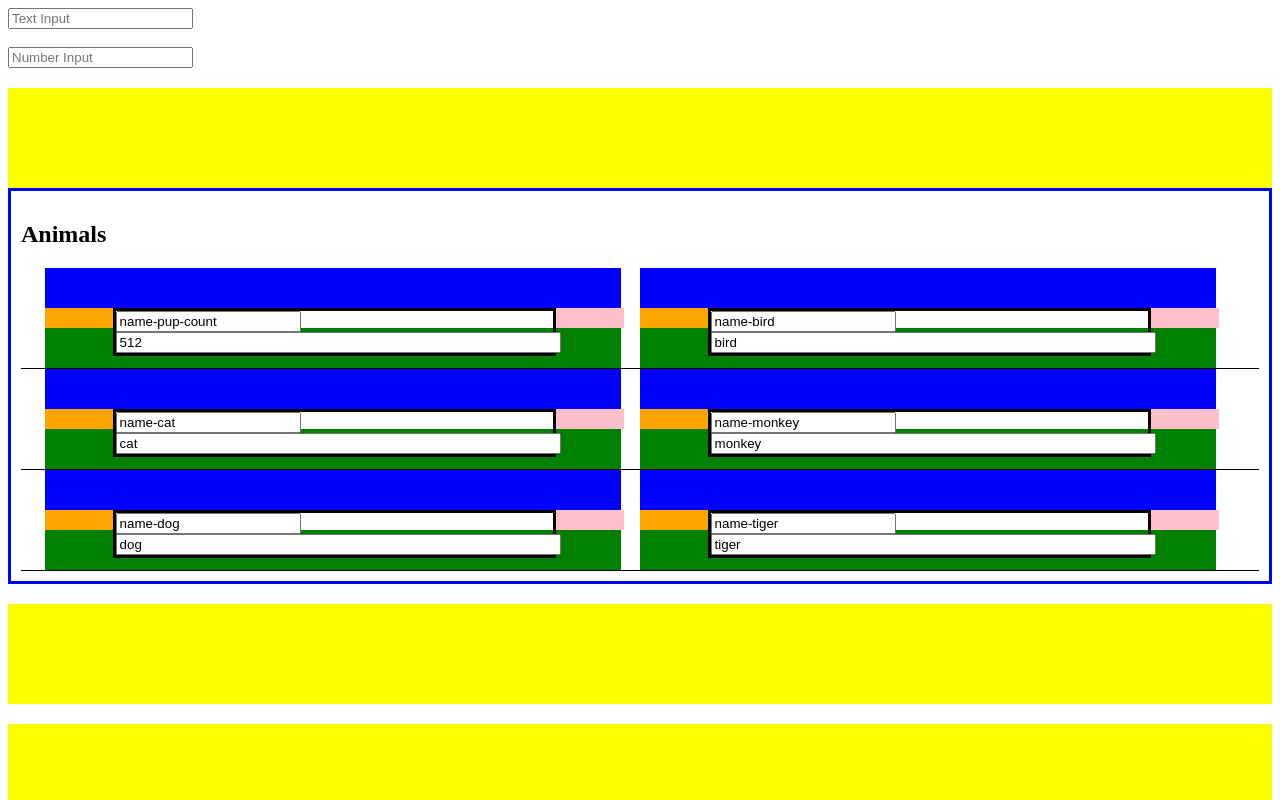
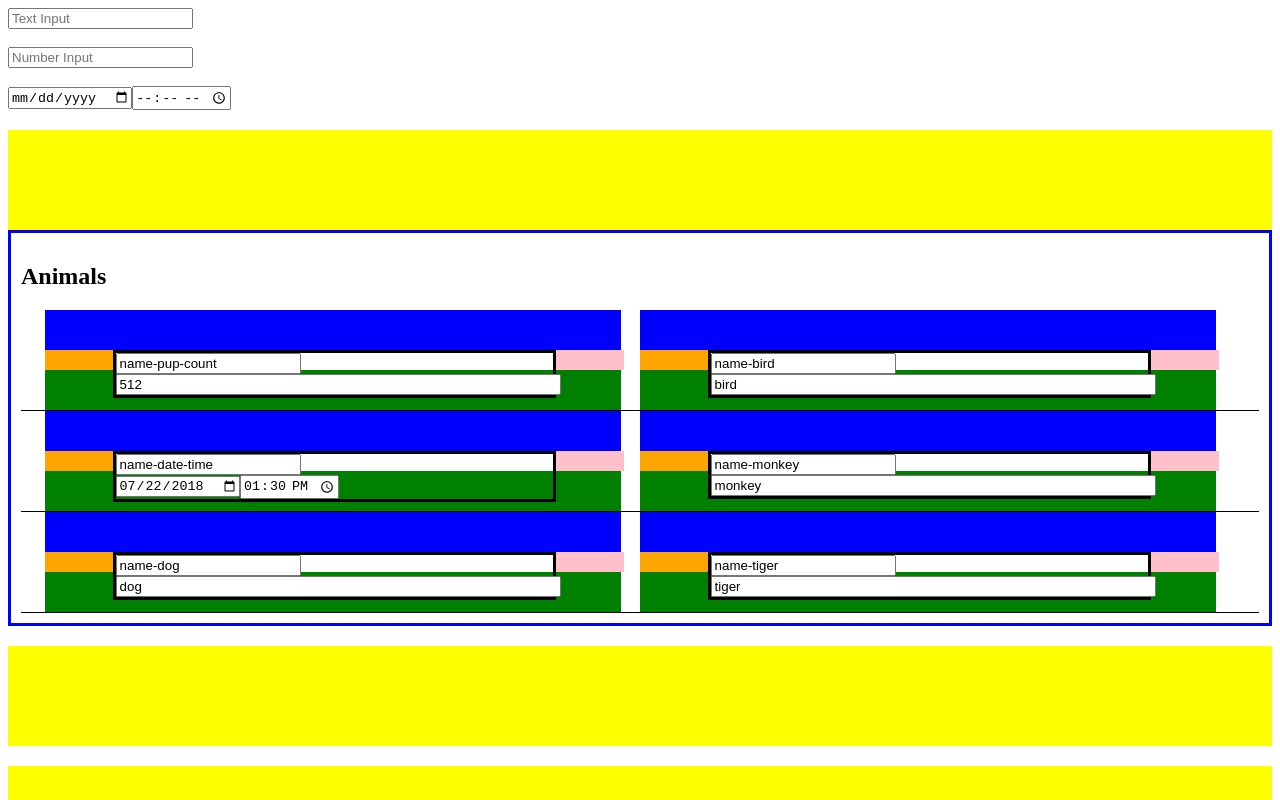
Before and after one commit to smcnaught/Form-Builder, an Angular app in the folder Angular-Form-Builder/: page / in a window 1280 px wide. Shown: the top 800 px of the page. Built offline with nearby package versions, Linux system fonts and the light colour scheme.

Commit message:
Adding date and time input

```diff
--- a/Angular-Form-Builder/src/app/app.component.html
+++ b/Angular-Form-Builder/src/app/app.component.html
@@ -13,6 +13,13 @@
   placeholder="Number Input"
   (dragstart)="onDragNewItemStart(DraggedElementType.number)"
 />
+
+<br><br>
+
+<div draggable="true" (dragstart)="onDragNewItemStart(DraggedElementType.dateTime)">
+  <input type="date" />
+  <input type="time" />
+</div>
 
 <div *ngFor="let section of allSections; let i = index;">
   <div
--- a/Angular-Form-Builder/src/app/app.component.ts
+++ b/Angular-Form-Builder/src/app/app.component.ts
@@ -115,7 +115,7 @@ export class AppComponent implements OnInit {
         settings: { id: 150, title: 'Animals' },
         data: [
           { 'column0': { name: 'name-pup-count', type: DraggedElementType.number, value: 512 }, 'column1': { name: 'name-bird', type: DraggedElementType.text, value: 'bird' } }, // row 0
-          { 'column0': { name: 'name-cat', type: DraggedElementType.text, value: 'cat' }, 'column1': { name: 'name-monkey', type: DraggedElementType.text, value: 'monkey' } }, // row 1
+          { 'column0': { name: 'name-date-time', type: DraggedElementType.dateTime, value: { date: '2018-07-22', time: '13:30' } }, 'column1': { name: 'name-monkey', type: DraggedElementType.text, value: 'monkey' } }, // row 1
           { 'column0': { name: 'name-dog', type: DraggedElementType.text, value: 'dog' }, 'column1': { name: 'name-tiger', type: DraggedElementType.text, value: 'tiger' } }, // row 2
         ],
       },
--- a/Angular-Form-Builder/src/app/section/section.component.html
+++ b/Angular-Form-Builder/src/app/section/section.component.html
@@ -28,13 +28,14 @@
             (click)="selectItem(element[column], colIndex, rowIndex)"
             >
             <span>
-              <label for="test">
+              <label for="textInput">
                 <input
                   placeholder="Enter Label"
                   [(ngModel)]='element[column].name'
                   (ngModelChange)="selectItem(element[column], colIndex, rowIndex)" />
               </label>
               <input
+                id="textInput"
                 type='text'
                 placeholder='Enter Text'
                 class='input-field'
@@ -51,18 +52,44 @@
             (click)="selectItem(element[column], colIndex, rowIndex)"
             >
             <span>
-              <label for="test">
+              <label for="numberInput">
                 <input
                   placeholder="Enter Label"
                   [(ngModel)]='element[column].name'
                   (ngModelChange)="selectItem(element[column], colIndex, rowIndex)" />
               </label>
               <input
+                id="numberInput"
                 type='number'
                 placeholder='Enter Number'
                 class='input-field'
                 [(ngModel)]='element[column].value'
                 (ngModelChange)="selectItem(element[column], colIndex, rowIndex)" />
+            </span>
+          </div>
+
+          <div
+            *ngIf="element[column].type === draggedElementEnum.dateTime"
+            class="draggable-element"
+            draggable="true"
+            (dragstart)="onDragStart($event, colIndex, rowIndex)"
+            (click)="selectItem(element[column], colIndex, rowIndex)"
+            >
+            <span>
+              <label for="dateTimeInput">
+                <input
+                  placeholder="Enter Label"
+                  [(ngModel)]='element[column].name'
+                  (ngModelChange)="selectItem(element[column], colIndex, rowIndex)" />
+              </label>
+              <div class='input-field'>
+                <input
+                  id="dateTimeInput"
+                  type='date'
+                  [(ngModel)]='element[column].value.date'
+                  (ngModelChange)="selectItem(element[column], colIndex, rowIndex)" />
+                <input type="time" [(ngModel)]='element[column].value.time' (ngModelChange)="selectItem(element[column], colIndex, rowIndex)"/>
+              </div>
             </span>
           </div>
 
--- a/Angular-Form-Builder/src/app/section/section.component.ts
+++ b/Angular-Form-Builder/src/app/section/section.component.ts
@@ -162,6 +162,9 @@ export class SectionComponent implements OnInit, OnDestroy {
     if (this.typeOfDraggedElement === DraggedElementType.text || this.typeOfDraggedElement === DraggedElementType.number) {
       newItem = { type: this.typeOfDraggedElement, value: '', name: '' }
     }
+    else if (this.typeOfDraggedElement === DraggedElementType.dateTime) {
+      newItem = { type: this.typeOfDraggedElement, value: { date: '', time: '' }, name: '' }
+    }
 
     if (rowAlreadyExists) {
       this.sectionData[this.dragInfo.moveToRow]['column'+ this.dragInfo.moveToColumn] = newItem;
--- a/Angular-Form-Builder/src/app/shared/types.ts
+++ b/Angular-Form-Builder/src/app/shared/types.ts
@@ -58,4 +58,5 @@ export enum DraggedElementType {
   none,
   text,
   number,
+  dateTime
 }
```
Also changed, not shown: 1 other file (tests, documents, lock files or other folders).
